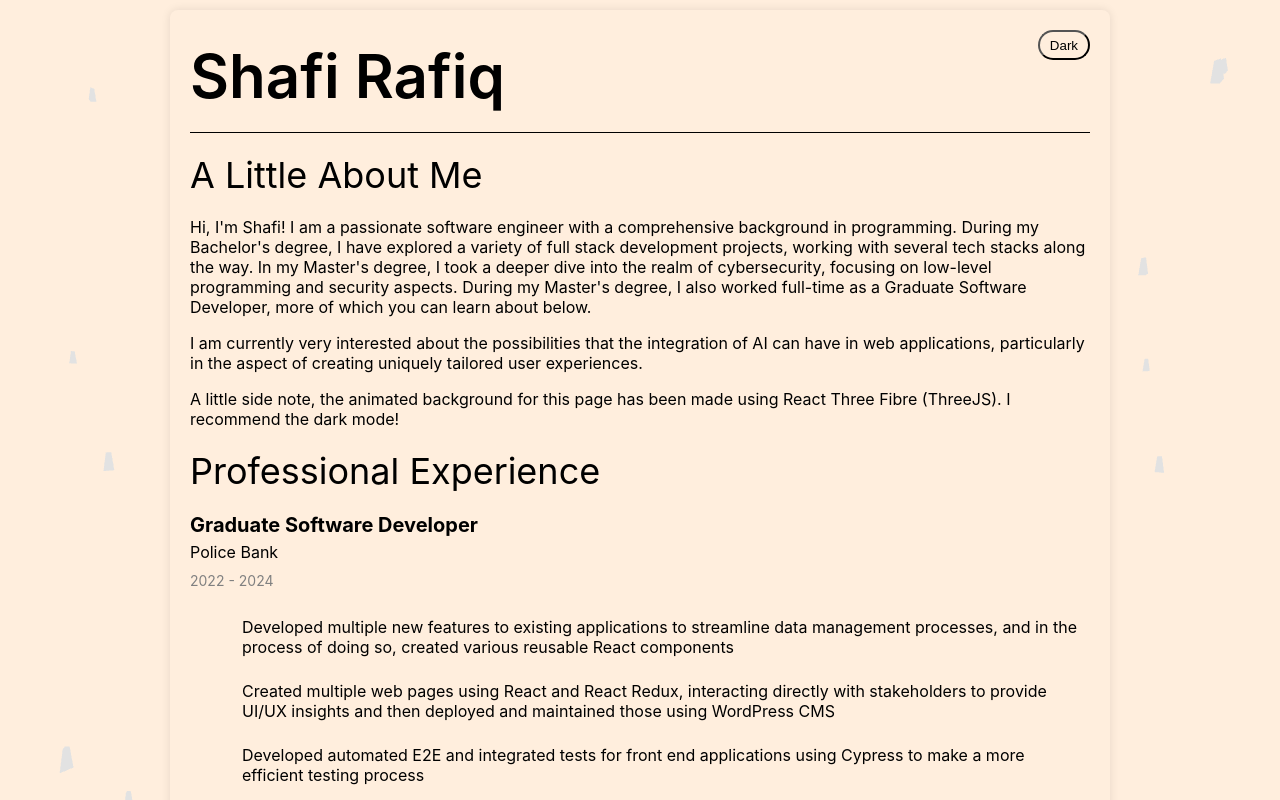
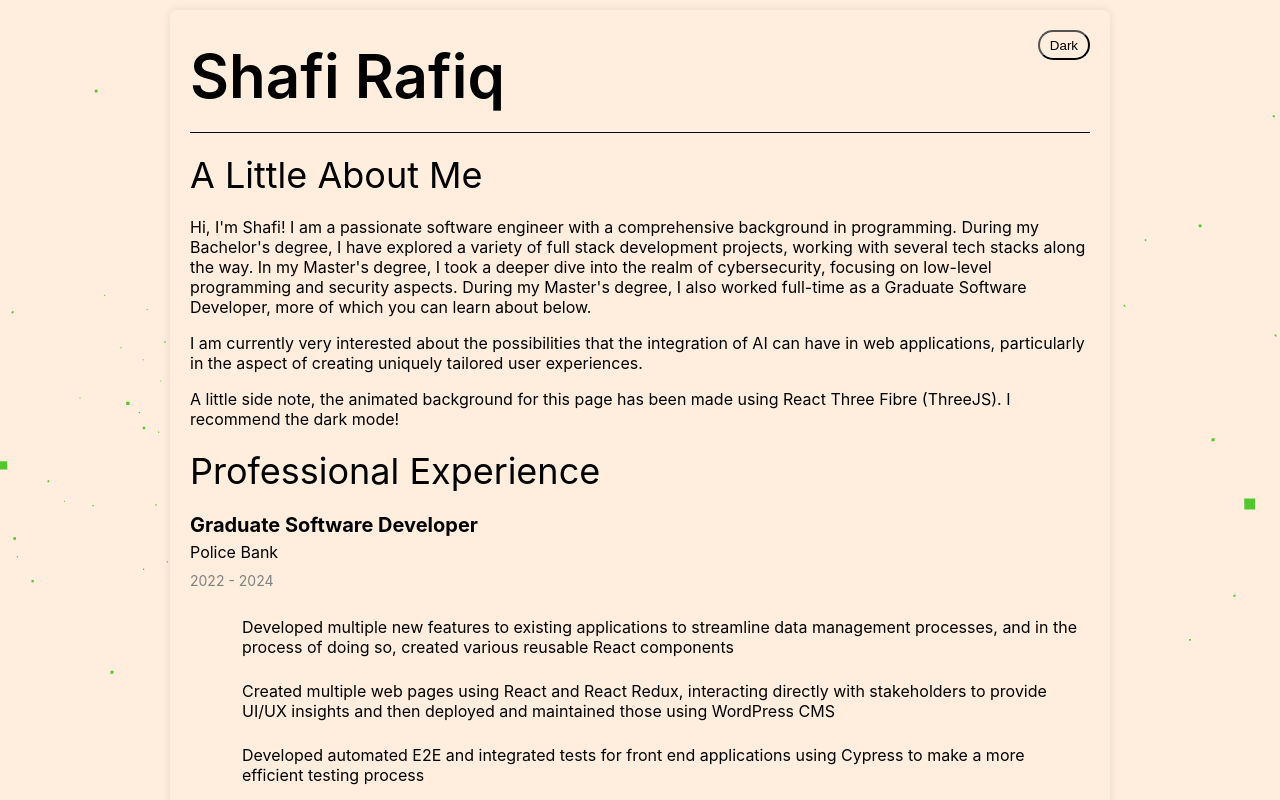
Before and after one commit to XahFi/resume, a React (Vite) app: page / in a window 1280 px wide. Both pictures are taken after a click on the button "Light". Shown: the top 800 px of the page. Built offline with nearby package versions, Linux system fonts and the light colour scheme.

Commit message:
added new background for light mode

```diff
--- a/src/App.tsx
+++ b/src/App.tsx
@@ -2,7 +2,7 @@ import React, { useState } from 'react';
 import { ThemeProvider } from 'styled-components';
 import { lightTheme, darkTheme } from './styles/LightDark';
 import { GlobalStyles } from './styles/GlobalStyles';
-import {Container, Section} from './styles/PageStyles';
+import {Container, Section, SectionTitle} from './styles/PageStyles';
 import {
   ThemeButton,
   Education,
@@ -11,7 +11,8 @@ import {
   Skills,
   Projects,
   RainBackground,
-  Contact
+  // Contact,
+  WindyBG
 } from './components/components'
 
 
@@ -25,7 +26,7 @@ const App: React.FC = () => {
   return (<>
     <ThemeProvider theme={theme === 'light' ? lightTheme : darkTheme}>
       <GlobalStyles />
-      <RainBackground theme={theme}/>
+      {theme === 'light' ? <WindyBG /> : <RainBackground theme={theme}/>}
       <Container>
         <div style={{paddingBottom: '10px', display: 'flex', justifyContent: 'space-between', borderBottom: `1px solid ${theme === 'dark' ? 'white' : 'black'}`}}>
           <div style={{display: 'flex', flexDirection: 'column'}}>
@@ -42,7 +43,11 @@ const App: React.FC = () => {
         <Section><Education /></Section>
         <Section><Skills /></Section>
         <Section><Projects /></Section>
-        <Section><Contact /></Section>
+        <Section style={{borderTop: `1px solid ${theme === 'dark' ? 'white' : 'black'}`}}>
+          <SectionTitle>Contact</SectionTitle>
+          <p><a onClick={() => {navigator.clipboard.writeText('shafi.rafiq85@gmail.com')}} style={{cursor: 'pointer'}}>Email: shafi.rafiq85@gmail.com</a></p>
+          <p><a href='https://www.linkedin.com/in/shafirafiq/' target='_blank' rel='noopener noreferrer'>LinkedIn</a></p>
+        </Section>
       </ Container>
     </ThemeProvider>
   </>);
--- /dev/null
+++ b/src/components/WindyBG.tsx
@@ -0,0 +1,73 @@
+import { useRef, useEffect } from 'react';
+import { Canvas, useFrame } from '@react-three/fiber';
+import * as THREE from 'three';
+import { lightTheme } from '../styles/LightDark';
+
+const Wind = () => {
+  const windRef = useRef<THREE.Points>(null!);
+
+  useEffect(() => {
+    const particles = new Array(500).fill(0).map(() => ({
+      position: new THREE.Vector3(
+        -Math.random() * 100,
+        THREE.MathUtils.randFloatSpread(50),
+        THREE.MathUtils.randFloatSpread(100)
+      ),
+      velocity: new THREE.Vector3(Math.random() * 0.5, 0, 0)
+    }));
+
+    windRef.current.geometry.setAttribute(
+      'position',
+      new THREE.Float32BufferAttribute(particles.map(p => p.position.toArray()).flat(), 3)
+    );
+
+    windRef.current.geometry.setAttribute(
+      'velocity',
+      new THREE.Float32BufferAttribute(particles.map(p => p.velocity.toArray()).flat(), 3)
+    );
+  }, []);
+
+  useFrame(() => {
+    const positions = windRef.current.geometry.attributes.position.array;
+    const velocities = windRef.current.geometry.attributes.velocity.array;
+    for (let i = 0; i < positions.length; i += 3) {
+      positions[i] += velocities[i];
+    //   positions[i+2] += velocities[i];
+      if (positions[i] > 50) {
+        positions[i] = -Math.random() * 100;
+      }
+    //   if (positions[i+2] > 100) {
+    //     positions[i+2] = -Math.random() * 100;
+    //   }
+    }
+    windRef.current.geometry.attributes.position.needsUpdate = true;
+  });
+
+  return (
+    <points ref={windRef}>
+      <bufferGeometry />
+      <pointsMaterial size={0.2} color="#1fc014" />
+    </points>
+  );
+};
+
+const WindyBG = () => {
+  return (
+    <Canvas
+        camera={{ position: [0, 10, 50], fov: 75 }}
+        style={{
+            position: 'fixed',
+            top: 0,
+            left: 0,
+            height: '100%',
+            width: '100%',
+            backgroundColor: lightTheme.body
+        }}
+    >
+      <ambientLight intensity={0.5} />
+      <Wind />
+    </Canvas>
+  );
+};
+
+export default WindyBG;
--- a/src/components/components.ts
+++ b/src/components/components.ts
@@ -6,6 +6,7 @@ import RainBackground from "./RainBG";
 import ThemeButton from "./ThemeButton";
 import Projects from "./Projects";
 import Contact from "./Contact";
+import WindyBG from "./WindyBG";
 
 export {
     Education,
@@ -15,5 +16,6 @@ export {
     RainBackground,
     ThemeButton,
     Projects,
-    Contact
+    Contact,
+    WindyBG
 }
```
